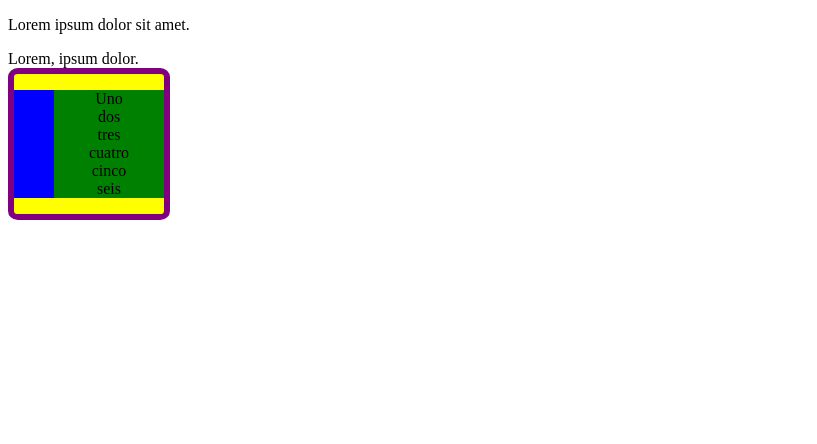
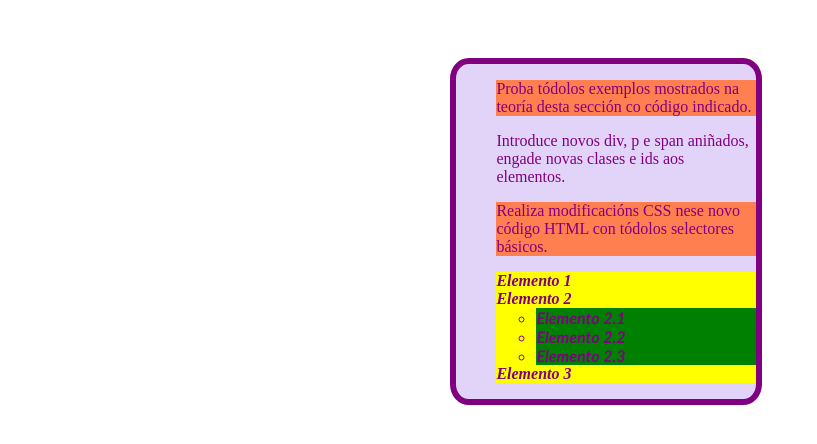
Before and after one commit to RudyGD/Acceso-ao-DOM-con-jQuery-selectores, a plain HTML site: page index.html in a window 1280 px wide. Shown: the whole page, without its empty margins (0-817 px from the left). Drawn offline with nearby package versions, Linux system fonts and the light colour scheme.

Commit message:
finalizar tarea

```diff
--- a/index.html
+++ b/index.html
@@ -1,28 +1,34 @@
-<!DOCTYPE html>
-<html lang="en">
+    <!doctype html>
+    <html lang="es">
 
     <head>
-    <meta charset="UTF-8">
-    <meta http-equiv="X-UA-Compatible" content="IE=edge">
-    <meta name="viewport" content="width=device-width, initial-scale=1.0">
-    <title>Document</title>
-     <script src="https://ajax.googleapis.com/ajax/libs/jquery/3.4.1/jquery.min.js"></script>
+        <meta charset="utf-8">
+        <title>Exemplos de selectores</title>
+        <style>
+            div,
+            p {
+                background-color: rgb(225, 212, 248);
+            }
+        </style>
+        <script src="https://code.jquery.com/jquery-3.4.1.js"></script>
     </head>
 
     <body>
-    <div id="contenedor">
-        <p>Lorem ipsum dolor sit amet.</p>
-        <span>Lorem, ipsum dolor.</span>
-        <div id="box1">
+        <div id="cabecera">
+            <ol>
+                <p>Proba tódolos exemplos mostrados na teoría desta sección co código indicado.</p>
+                <span>Introduce novos div, p e span aniñados, engade novas clases e ids aos elementos.</span>
+                <p>Realiza modificacións CSS nese novo código HTML con tódolos selectores básicos.</p>
+                <li class="lista">Elemento 1</li>
+                <li class="lista">Elemento 2
                     <ul>
-                <li>Uno</li>
-                <li>dos</li>
-                <li>tres</li>
-                <li>cuatro</li>
-                <li>cinco</li>
-                <li>seis</li>
+                        <li calss="importante">Elemento 2.1</li>
+                        <li class="importante">Elemento 2.2</li>
+                        <li class="importante">Elemento 2.3</li>
                     </ul>
-        </div>
+                </li>
+                <li class="lista">Elemento 3</li>
+            </ol>
         </div>
         <script>
             /*
@@ -31,24 +37,54 @@
                 Realiza modificacións CSS nese novo código HTML con tódolos selectores básicos.
             */
 
-        //Editamos todos los li dentro de ul
-        $("ul > li ").css("background", "green");
+            //Editamos todos los li dentro de ul (<ul><li></li></ul>)
+            $("ul > li ").css({
+                "background": "green",
+                "font-family": "calibri"
+            });
+            //editamos los textos span hijos de un div (<div><span></span><div>)
+            $("div > span").css({
+                "font-family":"times"
+            });
+            //editamos los p
+            $("p").css({
+                "background":"coral"
+            });
+            //color de fondo amarillo para los hijos directos de ol <ol> -> hijos <- </ol>
+            $("ol > li").css({
+                "background": "yellow"
+            });
 
-        //editamos todos los ul dentro de div
-        $("div > ul ").css("background", "blue");
-        $("div > ul ").css("text-align", "center");
-        $("div > ul ").css("list-style", "none");
+            //editamos todos los li dentro de ol y li dentro de ul (<ol><li></li></ol> y <ul><li></li></ul>)
+            $("ol > li").css({
+                "text-aling": "center",
+                "list-style": "none"
+            });
 
+            //editamos <div id="cabecera">
+            $("div[id=cabecera]").css({
+                "border": "solid purple 6px",
+                "borderRadius": "6%",
+                "width":"300px",
+                "position":"relative",
+                "left":"35%",
+                "top":"50px"
+            });
 
-        //editamos div con id -> box1
-        $("div[id=box1]").css("border", "solid purple 6px");
-        $("div[id=box1]").css("borderRadius", "6%");
-        $("div[id=box1]").css("width", "150px");
-        $("div[id=box1]").css("background", "yellow");
+            //seleccionamos todos los elementos, y le damos color purple
+            $("*").css({
+                "color": "purple"
+            });
 
-
+            //selector múltilpe de las clases <class="lista"> y <class="importante">
+            $(".importante, .lista").css({
+                "font-weight": "bold"
+            });
+            //estilo de letra cursiva para <class="lista">
+            $(".lista").css({
+                "font-style": "italic"
+            });
         </script>
-
     </body>
 
     </html>
```
Lines whose indentation alone changed are shown as unchanged.
